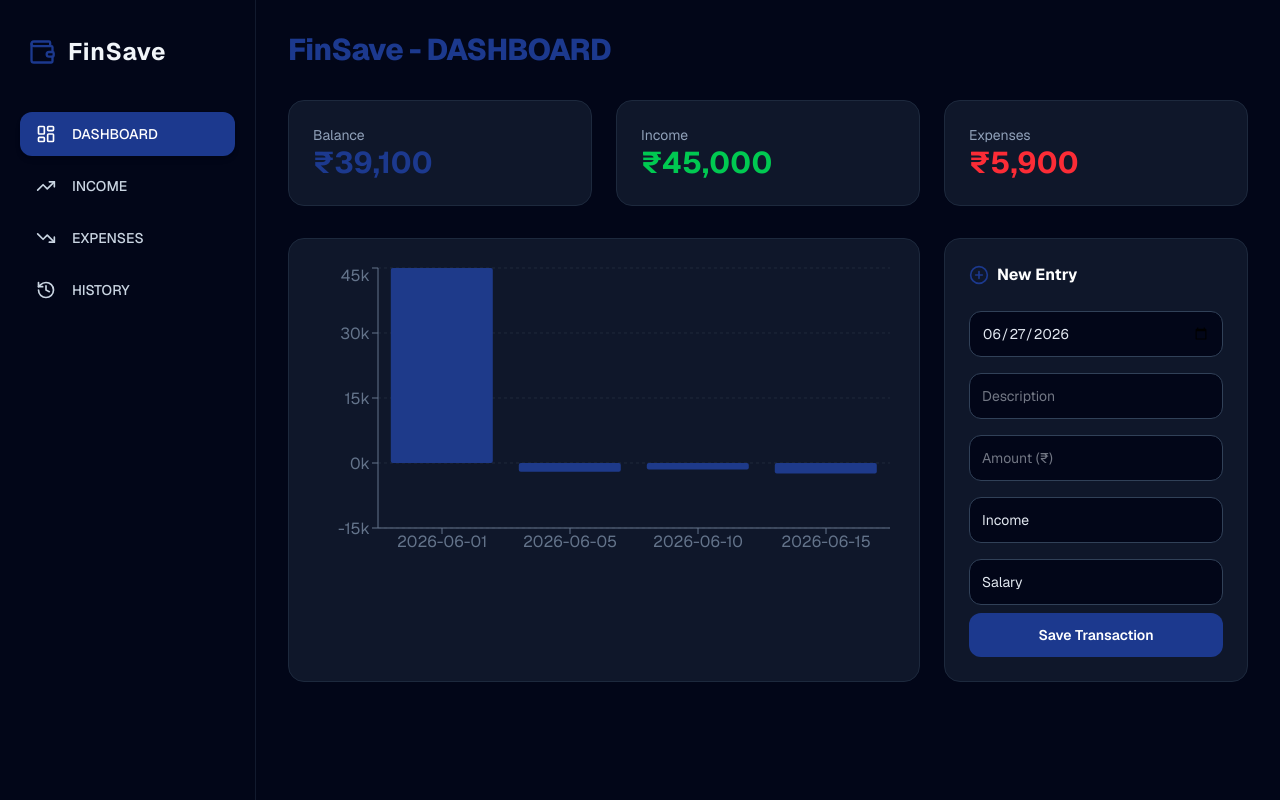
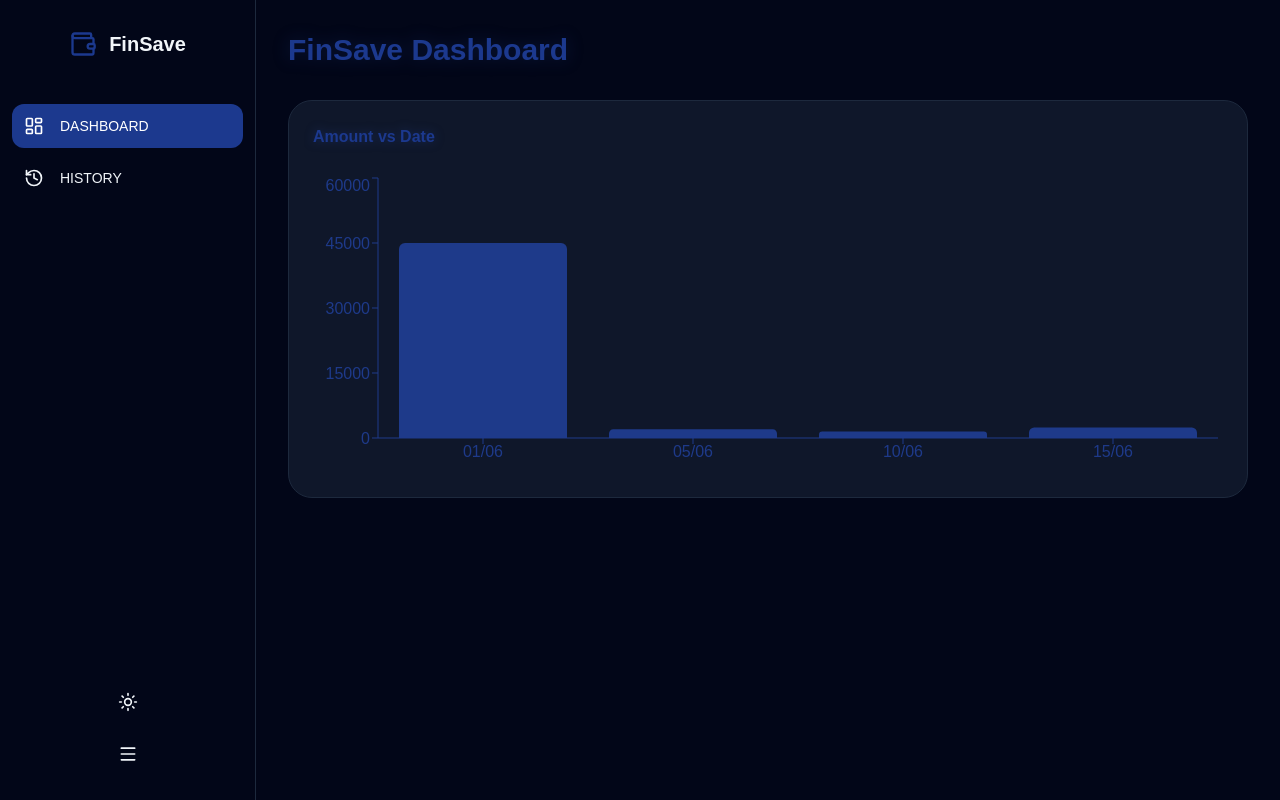
Before and after one commit to jaswanthr-dev/finsave-tracker, a Next.js app: page / in a window 1280 px wide. Built offline with nearby package versions, Linux system fonts and the light colour scheme.

Commit message:
feat: complete UI refinement and dark-mode select styling

```diff
--- a/app/page.tsx
+++ b/app/page.tsx
@@ -1,127 +1,75 @@
 'use client';
 import { useState, useMemo, useEffect } from 'react';
 import { BarChart, Bar, XAxis, YAxis, CartesianGrid, Tooltip, ResponsiveContainer } from 'recharts';
-import { LayoutDashboard, Wallet, TrendingUp, TrendingDown, History, PlusCircle, Menu, Sun } from 'lucide-react';
-
-interface Transaction {
-  id: number;
-  date: string;
-  desc: string;
-  amount: number;
-  type: string;
-  category: string;
-}
-
-const INCOME_CATEGORIES = ['Salary', 'Freelance', 'Trading', 'Investments', 'Business', 'Other'];
-const EXPENSE_CATEGORIES = ['Food', 'Housing', 'Transport', 'Shopping', 'Entertainment', 'Health', 'Utilities', 'General'];
-
-const INITIAL_DATA: Transaction[] = [
-  { id: 1, date: '2026-06-01', desc: 'Tech Corp Salary', amount: 45000, type: 'Income', category: 'Salary' },
-  { id: 2, date: '2026-06-05', desc: 'Groceries', amount: -2000, type: 'Expense', category: 'Food' },
-  { id: 3, date: '2026-06-10', desc: 'Transport', amount: -1500, type: 'Expense', category: 'Transport' },
-  { id: 4, date: '2026-06-15', desc: 'Utilities', amount: -2400, type: 'Expense', category: 'Utilities' }
-];
+import { LayoutDashboard, Wallet, TrendingUp, TrendingDown, History, PlusCircle, Menu, Sun, Moon } from 'lucide-react';
 
 export default function FinSaveDashboard() {
-  const [isMounted, setIsMounted] = useState<boolean>(false);
-  const [isSidebarOpen, setIsSidebarOpen] = useState<boolean>(true);
-  const [activePage, setActivePage] = useState<string>('DASHBOARD');
-  const [transactions, setTransactions] = useState<Transaction[]>(INITIAL_DATA);
-  const [formData, setFormData] = useState({ date: '2026-06-27', desc: '', amount: '', type: 'Income', category: 'Salary' });
+  const [isMounted, setIsMounted] = useState(false);
+  const [isSidebarOpen, setIsSidebarOpen] = useState(true);
+  const [isDarkMode, setIsDarkMode] = useState(true);
+  const [activePage, setActivePage] = useState('DASHBOARD');
 
   useEffect(() => { setIsMounted(true); }, []);
 
-  const stats = useMemo(() => {
-    const balance = transactions.reduce((acc: number, t: Transaction) => acc + t.amount, 0);
-    const income = transactions.filter((t: Transaction) => t.amount > 0).reduce((acc, t) => acc + t.amount, 0);
-    const expense = transactions.filter((t: Transaction) => t.amount < 0).reduce((acc, t) => acc + Math.abs(t.amount), 0);
-    return { balance, income, expense };
-  }, [transactions]);
-
-  const addTransaction = () => {
-    if (!formData.desc || !formData.amount) return;
-    const newTx: Transaction = {
-      id: Date.now(),
-      date: formData.date,
-      desc: formData.desc,
-      category: formData.category,
-      type: formData.type,
-      amount: formData.type === 'Expense' ? -Math.abs(Number(formData.amount)) : Math.abs(Number(formData.amount))
-    };
-    setTransactions((prev) => [...prev, newTx]);
-    setFormData((prev) => ({ ...prev, desc: '', amount: '' }));
-  };
-
-  const filtered = transactions.filter((t: Transaction) =>
-    activePage === 'DASHBOARD' || activePage === 'HISTORY' ? true :
-    (activePage === 'INCOME' ? t.type === 'Income' : t.type === 'Expense')
-  );
+  const data = [
+    { date: '01/06', amount: 45000 },
+    { date: '05/06', amount: 2000 },
+    { date: '10/06', amount: 1500 },
+    { date: '15/06', amount: 2400 },
+  ];
 
   if (!isMounted) return null;
 
   return (
-    <div className="flex min-h-screen bg-slate-950 text-slate-100 font-sans">
-      <aside className={`border-r border-slate-800/60 py-6 flex flex-col transition-all duration-300 ${isSidebarOpen ? 'w-64 px-5' : 'w-20 px-3'} bg-slate-950`}>
-        <div className={`flex items-center gap-3 mb-10 overflow-hidden h-10 mt-2 ${isSidebarOpen ? 'px-2' : 'justify-center'}`}>
-          <Wallet size={28} className="shrink-0 text-blue-900" />
-          {isSidebarOpen && <h1 className="text-2xl font-bold text-slate-100 tracking-wide whitespace-nowrap">FinSave</h1>}
+    <div className={`flex min-h-screen ${isDarkMode ? 'bg-slate-950 text-slate-100' : 'bg-slate-50 text-slate-900'}`}>
+      {/* Sidebar */}
+      <aside className={`border-r transition-all duration-300 ${isSidebarOpen ? 'w-64' : 'w-20'} ${isDarkMode ? 'border-slate-800 bg-slate-950' : 'border-slate-200 bg-white'}`}>
+        <div className="flex flex-col h-full py-6">
+          <div className="flex items-center justify-center mb-10 h-10">
+            <Wallet size={28} className="text-blue-900" />
+            {isSidebarOpen && <span className="ml-3 font-bold text-xl">FinSave</span>}
           </div>
 
-        <nav className="space-y-2">
-          {[ {name: 'DASHBOARD', icon: LayoutDashboard}, {name: 'INCOME', icon: TrendingUp}, {name: 'EXPENSES', icon: TrendingDown}, {name: 'HISTORY', icon: History} ].map((item) => (
-            <button key={item.name} onClick={() => setActivePage(item.name)} className={`w-full flex items-center py-3 rounded-xl transition ${isSidebarOpen ? 'justify-start px-4' : 'justify-center'} ${activePage === item.name ? 'bg-blue-900 text-white shadow-md' : 'text-slate-300 hover:bg-slate-800'}`}>
-              <item.icon size={20} className="shrink-0" />
-              {isSidebarOpen && <span className="ml-4 font-medium text-sm whitespace-nowrap">{item.name}</span>}
+          <nav className="flex-1 px-3 space-y-2">
+            {[ {name: 'DASHBOARD', icon: LayoutDashboard}, {name: 'HISTORY', icon: History} ].map(item => (
+              <button key={item.name} onClick={() => setActivePage(item.name)}
+                className={`w-full flex items-center p-3 rounded-xl transition ${isSidebarOpen ? 'justify-start' : 'justify-center'} ${activePage === item.name ? 'bg-blue-900 text-white' : ''}`}>
+                <item.icon size={20} />
+                {isSidebarOpen && <span className="ml-4 text-sm font-medium">{item.name}</span>}
               </button>
             ))}
           </nav>
+
+          <div className="px-3 space-y-2">
+            <button onClick={() => setIsDarkMode(!isDarkMode)} className="w-full flex items-center justify-center p-3 rounded-xl hover:bg-slate-800/10">
+              {isDarkMode ? <Sun size={20} /> : <Moon size={20} />}
+            </button>
+            <button onClick={() => setIsSidebarOpen(!isSidebarOpen)} className="w-full flex items-center justify-center p-3 rounded-xl hover:bg-slate-800/10">
+              <Menu size={20} />
+            </button>
+          </div>
+        </div>
       </aside>
 
-      <main className="flex-1 p-8 overflow-y-auto">
-        <h2 className="text-3xl font-extrabold text-blue-900 mb-8 tracking-tight">FinSave - {activePage}</h2>
+      {/* Main Content */}
+      <main className="flex-1 p-8">
+        <h2 className="text-3xl font-extrabold text-blue-900 mb-8 drop-shadow-[0_0_8px_rgba(30,58,138,0.3)]">
+          FinSave Dashboard
+        </h2>
 
-        <div className="grid grid-cols-1 md:grid-cols-3 gap-6 mb-8">
-          {activePage === 'DASHBOARD' && (
-            <>
-              <div className="p-6 rounded-2xl bg-[#0f172a] border border-slate-800"><p className="text-slate-400 text-sm">Balance</p><h3 className="text-3xl font-bold text-blue-900">₹{stats.balance.toLocaleString('en-IN')}</h3></div>
-              <div className="p-6 rounded-2xl bg-[#0f172a] border border-slate-800"><p className="text-slate-400 text-sm">Income</p><h3 className="text-3xl font-bold text-green-500">₹{stats.income.toLocaleString('en-IN')}</h3></div>
-              <div className="p-6 rounded-2xl bg-[#0f172a] border border-slate-800"><p className="text-slate-400 text-sm">Expenses</p><h3 className="text-3xl font-bold text-red-500">₹{stats.expense.toLocaleString('en-IN')}</h3></div>
-            </>
-          )}
-        </div>
-
-        <div className="grid grid-cols-1 lg:grid-cols-3 gap-6">
-          <div className="lg:col-span-2 p-6 rounded-2xl bg-[#0f172a] border border-slate-800">
+        {/* Graph */}
+        <div className={`p-6 rounded-3xl border ${isDarkMode ? 'bg-[#0f172a] border-slate-800' : 'bg-white border-slate-200'}`}>
+          <h3 className="text-blue-900 font-bold mb-6 drop-shadow-[0_0_5px_rgba(30,58,138,0.5)]">
+            Amount vs Date
+          </h3>
           <ResponsiveContainer width="100%" height={300}>
-              <BarChart data={filtered}>
-                <CartesianGrid strokeDasharray="3 3" stroke="#1e293b" vertical={false} />
-                <XAxis dataKey="date" stroke="#64748b" />
-                <YAxis stroke="#64748b" tickFormatter={(val: any) => `${val / 1000}k`} />
-                <Tooltip
-                  formatter={(value: any) => `₹${Number(value).toLocaleString('en-IN')}`}
-                  contentStyle={{ backgroundColor: '#020617', borderColor: '#1e293b' }}
-                />
-                <Bar dataKey="amount" fill="#1e3a8a" radius={[2, 2, 2, 2]} />
+            <BarChart data={data}>
+              <XAxis dataKey="date" stroke="#1e3a8a" tick={{fill: '#1e3a8a'}} />
+              <YAxis stroke="#1e3a8a" tick={{fill: '#1e3a8a'}} />
+              <Tooltip contentStyle={{ backgroundColor: isDarkMode ? '#020617' : '#fff' }} />
+              <Bar dataKey="amount" fill="#1e3a8a" radius={[6, 6, 0, 0]} />
             </BarChart>
           </ResponsiveContainer>
-          </div>
-
-          <div className="p-6 rounded-2xl bg-[#0f172a] border border-slate-800 h-fit">
-            <h3 className="font-bold mb-6 flex items-center gap-2 text-white"><PlusCircle size={20} className="text-blue-900"/> New Entry</h3>
-            <div className="space-y-4">
-                <input type="date" className="w-full p-3 bg-slate-950 border border-slate-700 rounded-xl focus:border-blue-900 outline-none text-slate-200 text-sm transition" onChange={(e) => setFormData({...formData, date: e.target.value})} value={formData.date}/>
-                <input type="text" placeholder="Description" className="w-full p-3 bg-slate-950 border border-slate-700 rounded-xl focus:border-blue-900 outline-none text-slate-200 text-sm transition" onChange={(e) => setFormData({...formData, desc: e.target.value})} value={formData.desc}/>
-                <input type="number" placeholder="Amount (₹)" className="w-full p-3 bg-slate-950 border border-slate-700 rounded-xl focus:border-blue-900 outline-none text-slate-200 text-sm transition" onChange={(e) => setFormData({...formData, amount: e.target.value})} value={formData.amount}/>
-                <select className="w-full p-3 bg-slate-950 border border-slate-700 rounded-xl focus:border-blue-900 outline-none text-slate-200 text-sm transition appearance-none" onChange={(e) => setFormData({...formData, type: e.target.value, category: e.target.value === 'Income' ? INCOME_CATEGORIES[0] : EXPENSE_CATEGORIES[0]})}>
-                  <option className="bg-slate-900 text-slate-200" value="Income">Income</option>
-                  <option className="bg-slate-900 text-slate-200" value="Expense">Expense</option>
-                </select>
-                <select className="w-full p-3 bg-slate-950 border border-slate-700 rounded-xl focus:border-blue-900 outline-none text-slate-200 text-sm transition appearance-none mb-2" onChange={(e) => setFormData({...formData, category: e.target.value})} value={formData.category}>
-                  {(formData.type === 'Income' ? INCOME_CATEGORIES : EXPENSE_CATEGORIES).map(c => <option key={c} className="bg-slate-900 text-slate-200" value={c}>{c}</option>)}
-                </select>
-                <button onClick={addTransaction} className="w-full bg-blue-900 hover:bg-blue-800 text-white p-3 rounded-xl font-semibold text-sm transition">Save Transaction</button>
-            </div>
-          </div>
         </div>
       </main>
     </div>
```
Lines whose indentation alone changed are shown as unchanged.
